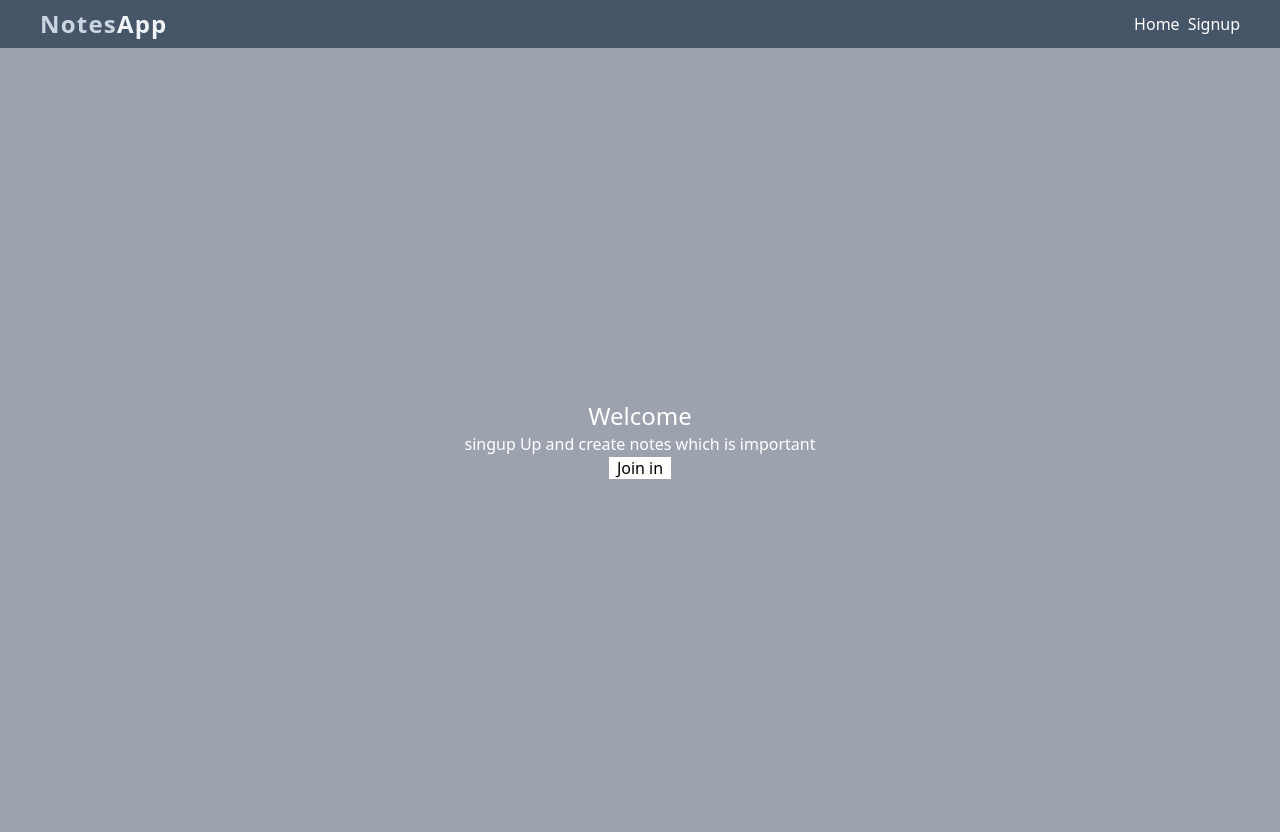
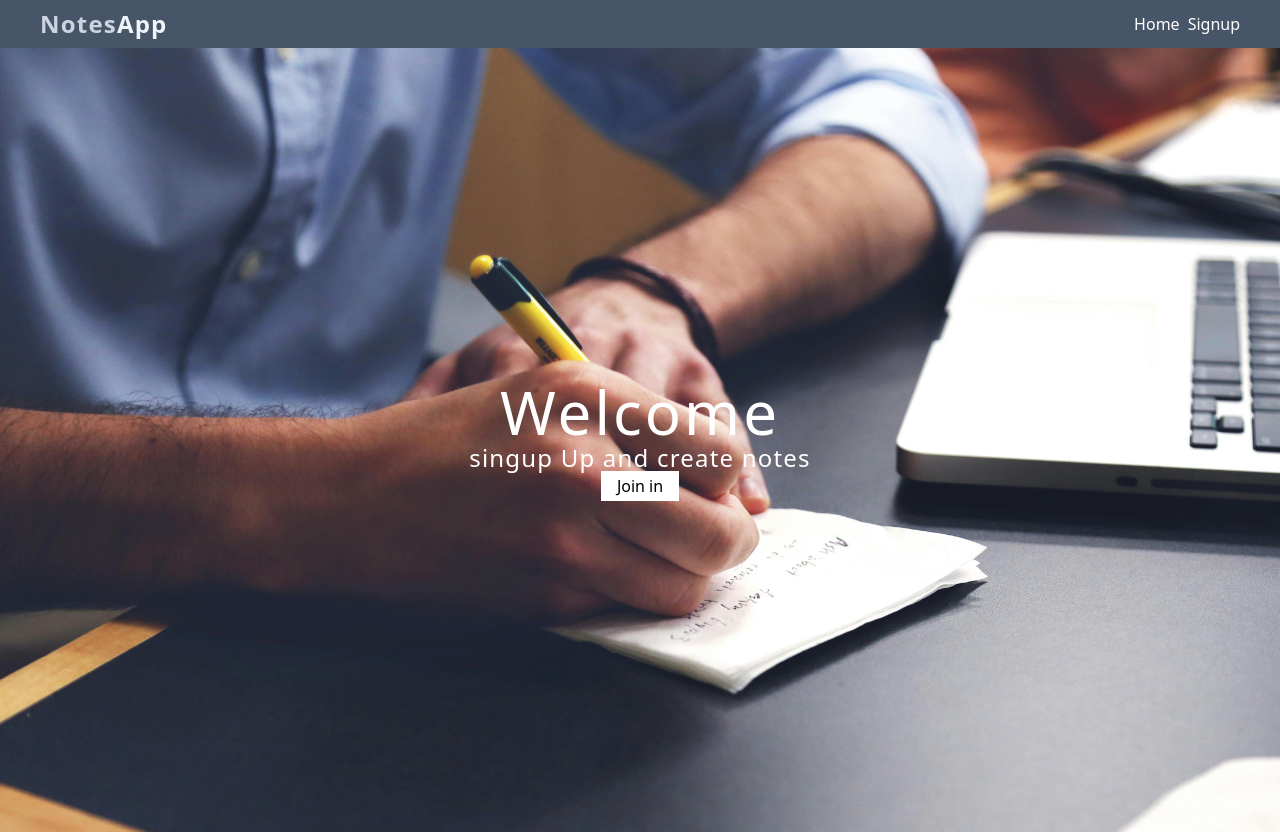
Before and after one commit to Faiz510/note_taking_app, a React (Vite) app in the folder client/: page / in a window 1280 px wide. Built offline with nearby package versions, Linux system fonts and the light colour scheme.

Commit message:
welcome page UI enhanced

```diff
--- a/client/src/components/Pages/Welcome.jsx
+++ b/client/src/components/Pages/Welcome.jsx
@@ -1,16 +1,20 @@
 import React from "react";
 import { Link } from "react-router-dom";
+import noteImg from "../../assets/WellcomeNote.jpg";
 
 const Welcome = () => {
   return (
-    <section className="flex justify-center items-center h-[98vh] bg-gray-400 text-white">
+    <section
+      className={`flex justify-center items-center bg-cover bg-center h-[98vh] text-white`}
+      style={{ backgroundImage: `url('${noteImg}')` }}
+    >
       <div className="text-center">
-        <h2 className="text-2xl">Welcome</h2>
+        <h2 className="text-6xl tracking-wider">Welcome</h2>
 
-        <p> singup Up and create notes which is important </p>
+        <p className="text-2xl tracking-wider"> singup Up and create notes </p>
 
         <button className="">
-          <Link to={"/signup"} className="bg-white px-2 text-black mt-2">
+          <Link to={"/signup"} className="bg-white px-4 py-1 mt-5 text-black ">
             Join in
           </Link>
         </button>
```
Also changed, not shown: client/src/assets/WellcomeNote.jpg (added).
